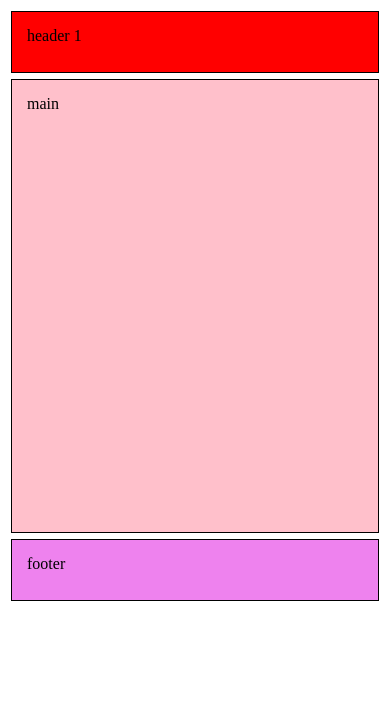
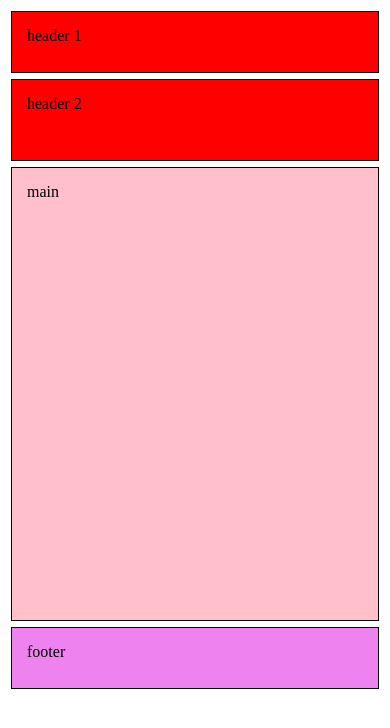
Before and after one commit to shadowww2802/flexLab, a plain HTML site: page index.html in a window 390 px wide. Drawn offline with Linux system fonts and the light colour scheme.

Commit message:
basta mao nani

```diff
--- a/media.css
+++ b/media.css
@@ -6,10 +6,19 @@
         display: none;
     }
 
+    .container header {
+        display: flex;
+        flex-direction: column;
+    }
+
     .container header .box.box1 {
         display: flex !important;
         flex-grow: 1 !important;
         height: 30px !important;
+    }
+
+    .container header .box.box2 {
+        display: flex;
     }
 
     main .sideBar section {
```
